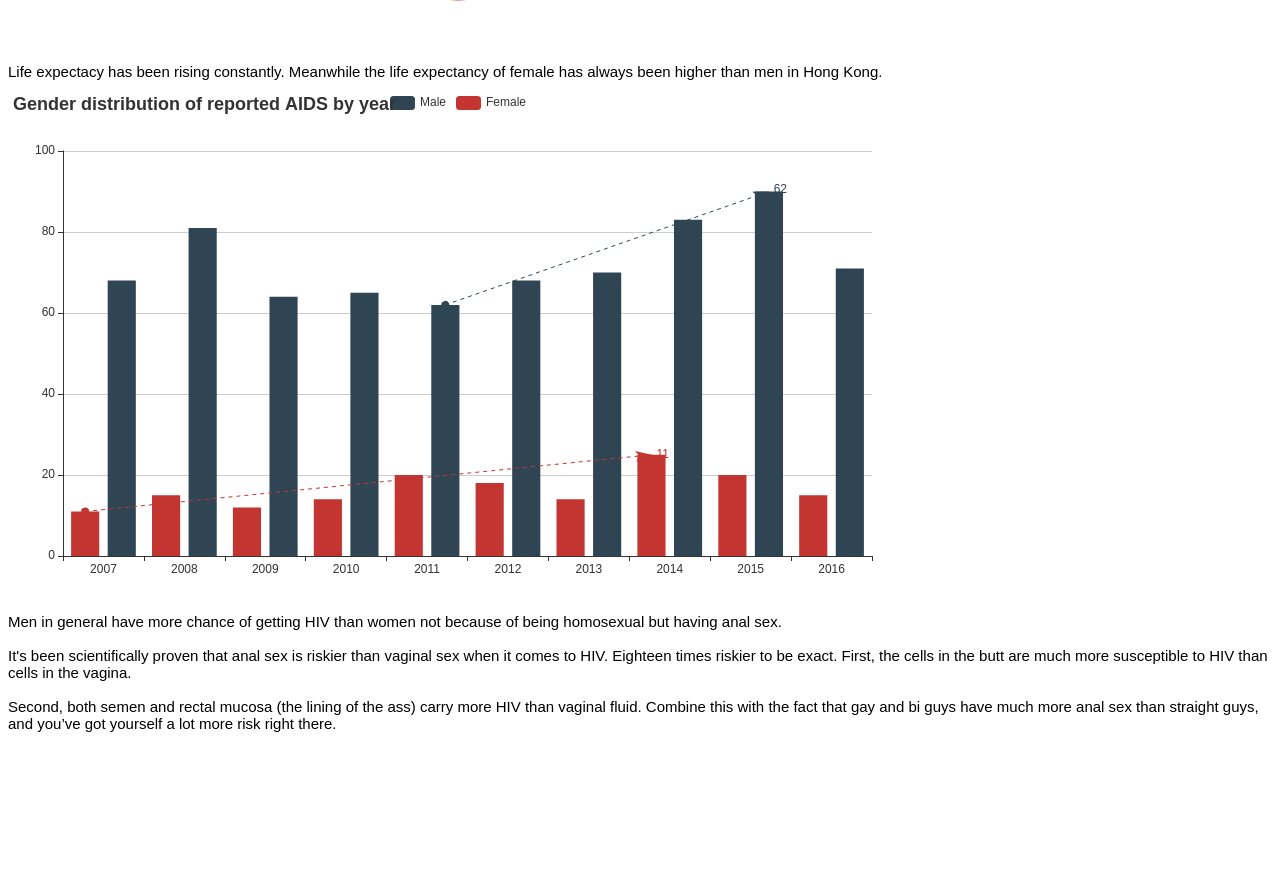
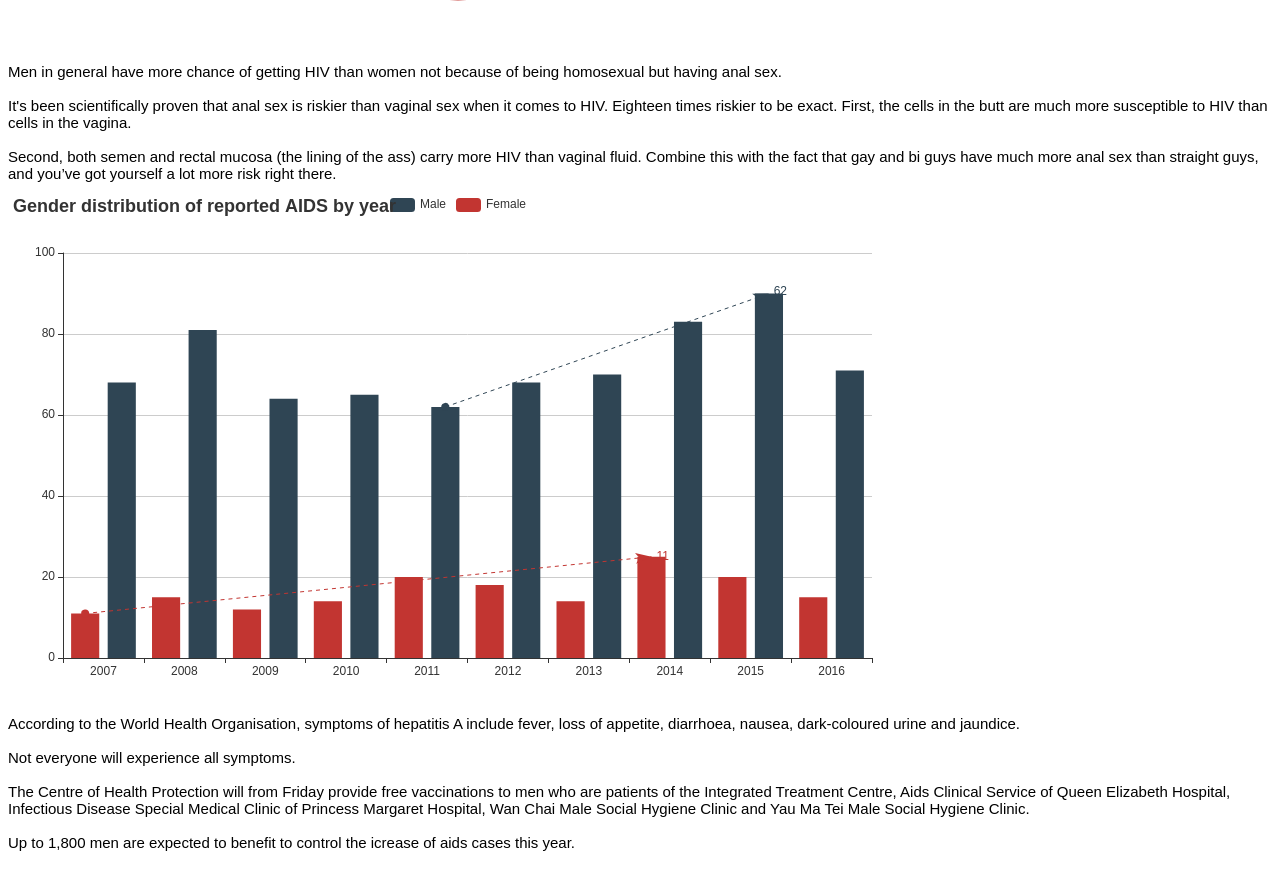
Before and after one commit to crystalclea/homework5, a plain HTML site: page index.html in a window 1280 px wide. Shown: the part 901-1782 px from the top of the page. Before the commit the page ends 1663 px from the top, so only its background shows below. Drawn offline with nearby package versions, Linux system fonts and the light colour scheme.

Commit message:
Update index.html

```diff
--- a/index.html
+++ b/index.html
@@ -34,13 +34,7 @@
 	<br> <br>
 
 	<div id="main1" style="width:900px; height:500px;"></div>
-	<p2 style="font-size:15px"> Life expectacy has been rising constantly. Meanwhile the life expectancy of female has always been higher than men in Hong Kong.</p2>
-	<br>
-	<br>
-	<div id="main2" style="width:900px; height:500px;"></div>
-	<br>
-	<br>
-	<p2 style="font-size:15px">Men in general have more chance of getting HIV than women not because of being homosexual but having anal sex.
+	<p2 style="font-size:15px"> Men in general have more chance of getting HIV than women not because of being homosexual but having anal sex.
 		<br> <br>
 		It's been scientifically proven that anal sex is riskier than vaginal sex when it comes to HIV.
 		Eighteen times riskier to be exact. First, the cells in the butt are much more susceptible to HIV than cells in the
@@ -49,6 +43,31 @@
 		Second, both semen and rectal mucosa (the lining of the ass) carry more HIV than vaginal fluid.
 		Combine this with the fact that gay and bi guys have much more anal sex than straight guys,
 		and you’ve got yourself a lot more risk right there.</p2>
+	<br>
+	<br>
+	<div id="main2" style="width:900px; height:500px;"></div>
+	<br>
+	<br>
+	<p2 style="font-size:15px">
+	According to the World Health Organisation, symptoms of hepatitis A include fever,
+		loss of appetite, diarrhoea, nausea, dark-coloured urine and jaundice.
+		<br>
+		<br>
+		Not everyone will experience all symptoms.
+	<br>
+	<br>
+	The Centre of Health Protection will from Friday provide free vaccinations to men
+		who are patients of the Integrated Treatment Centre, Aids Clinical Service of
+		Queen Elizabeth Hospital, Infectious Disease Special Medical Clinic of Princess Margaret
+		Hospital, Wan Chai Male Social Hygiene Clinic and Yau Ma Tei Male Social Hygiene Clinic.
+		<br>
+		<br>
+		Up to 1,800 men are expected to benefit to control the icrease of aids cases this year.
+
+
+
+
+	</p2>
 	<br>
 	<br>
 	<br>
```
